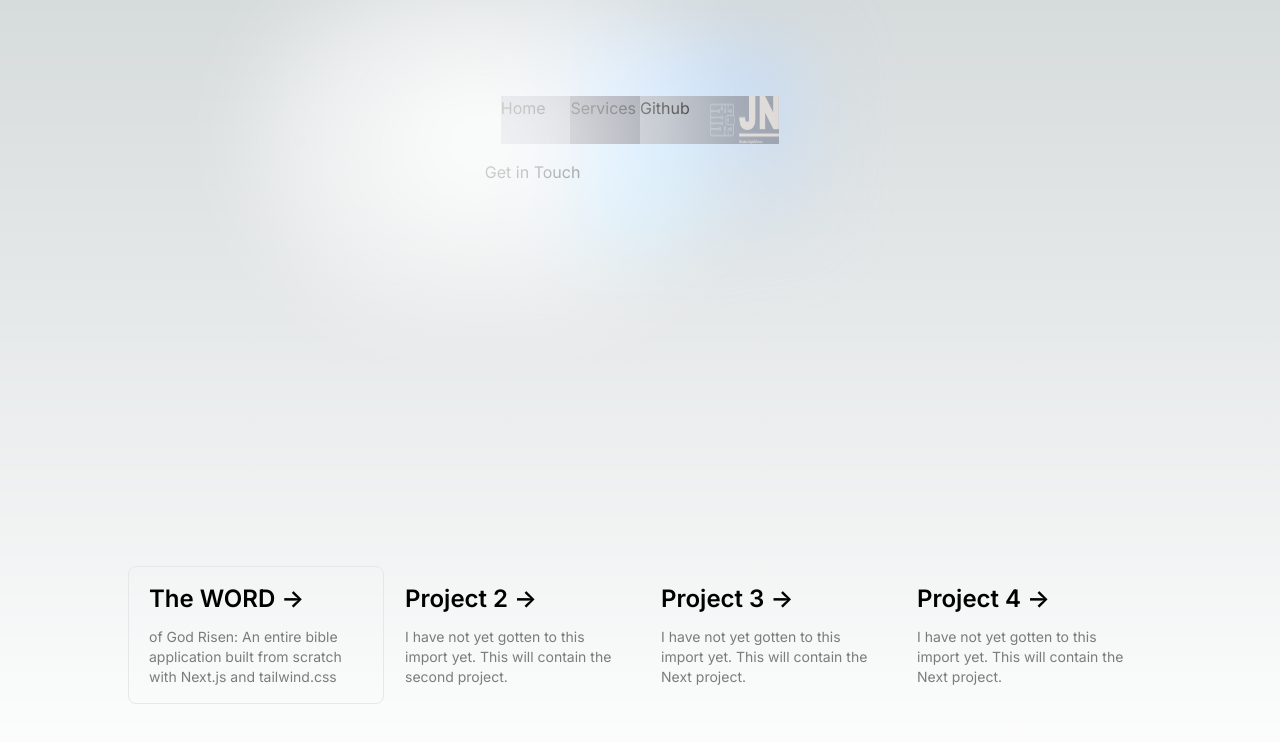
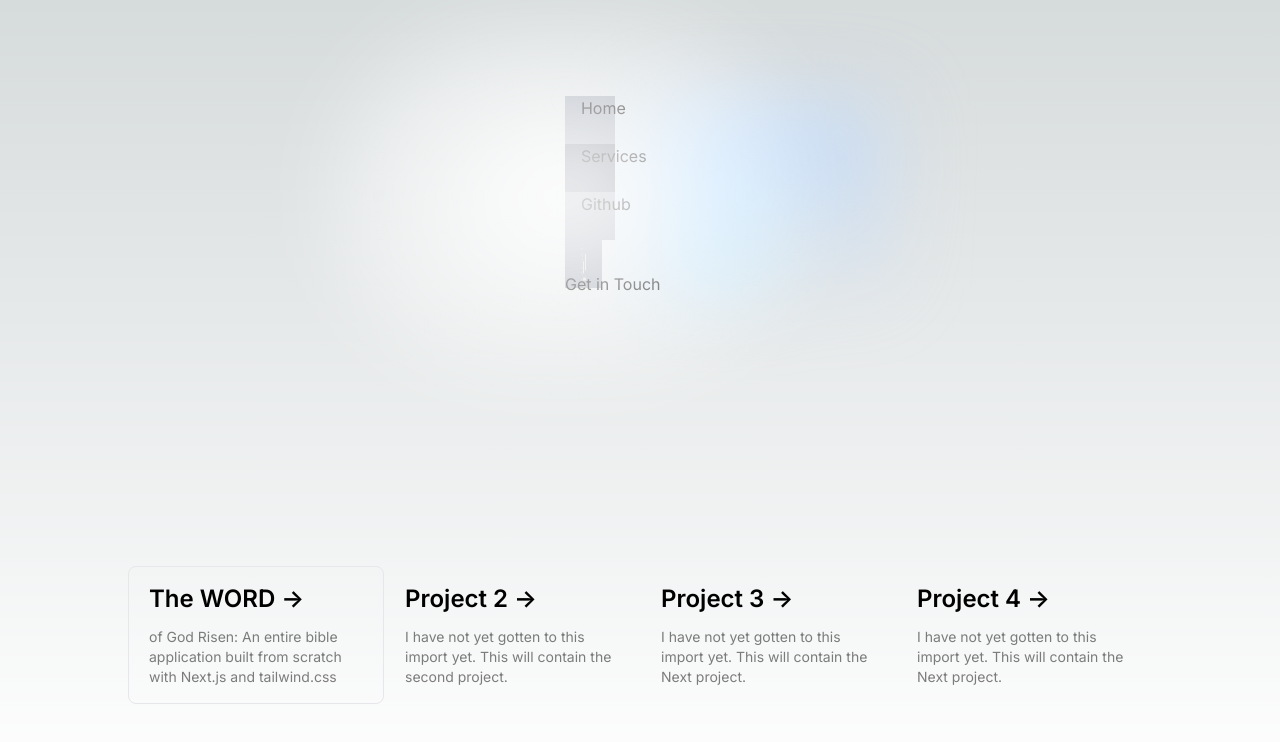
Before and after one commit to jnutt367/jason-nutt-digital-nomad, a Next.js app: page / in a window 1280 px wide. Shown: the top 742 px of the page. Built offline with nearby package versions, Linux system fonts and the light colour scheme.

Commit message:
commit for new layout

```diff
--- a/src/app/page.js
+++ b/src/app/page.js
@@ -6,20 +6,20 @@ export default function Home() {
 
   <div className="relative flex place-items-center before:absolute before:h-[300px] before:w-[480px] before:-translate-x-1/2 before:rounded-full before:bg-gradient-radial before:from-white before:to-transparent before:blur-2xl before:content-[''] after:absolute after:-z-20 after:h-[180px] after:w-[240px] after:translate-x-1/3 after:bg-gradient-conic after:from-sky-200 after:via-blue-200 after:blur-2xl after:content-[''] before:dark:bg-gradient-to-br before:dark:from-transparent before:dark:to-blue-700 before:dark:opacity-10 after:dark:from-sky-900 after:dark:via-[#0141ff] after:dark:opacity-40 before:lg:h-[360px] z-[-1]">
       <article>
-      <ul className="flex mb-4 px-4 space-around">
-        <li className="w-1/3 bg-gray-400 h-12">
+      <ul className="flex-1  -mb-4">
+        <li className="w-1/3  px-4 bg-gray-400 h-12">
           Home
         </li>
-        <li className="w-1/3 bg-gray-500 h-12">
+        <li className="w-1/3 px-4  bg-gray-500 h-12">
          Services
         </li>
-        <li className="w-1/3 bg-gray-400 h-12">
+        <li className="w-1/3  px-4 bg-gray-400 h-12">
           Github
         </li>
 
 
         <Image
-          className="w-1/4 bg-gray-400 h-12 dark:drop-shadow-[0_0_0.3rem_gold] grey:invert"
+          className="w-1/4  px-4 bg-gray-400 h-12 dark:drop-shadow-[0_0_0.3rem_gold] grey:invert"
           src="/jn-high-resolution-logo-transparent.png"
           alt="Next.js Logo"
           width={350}
```
